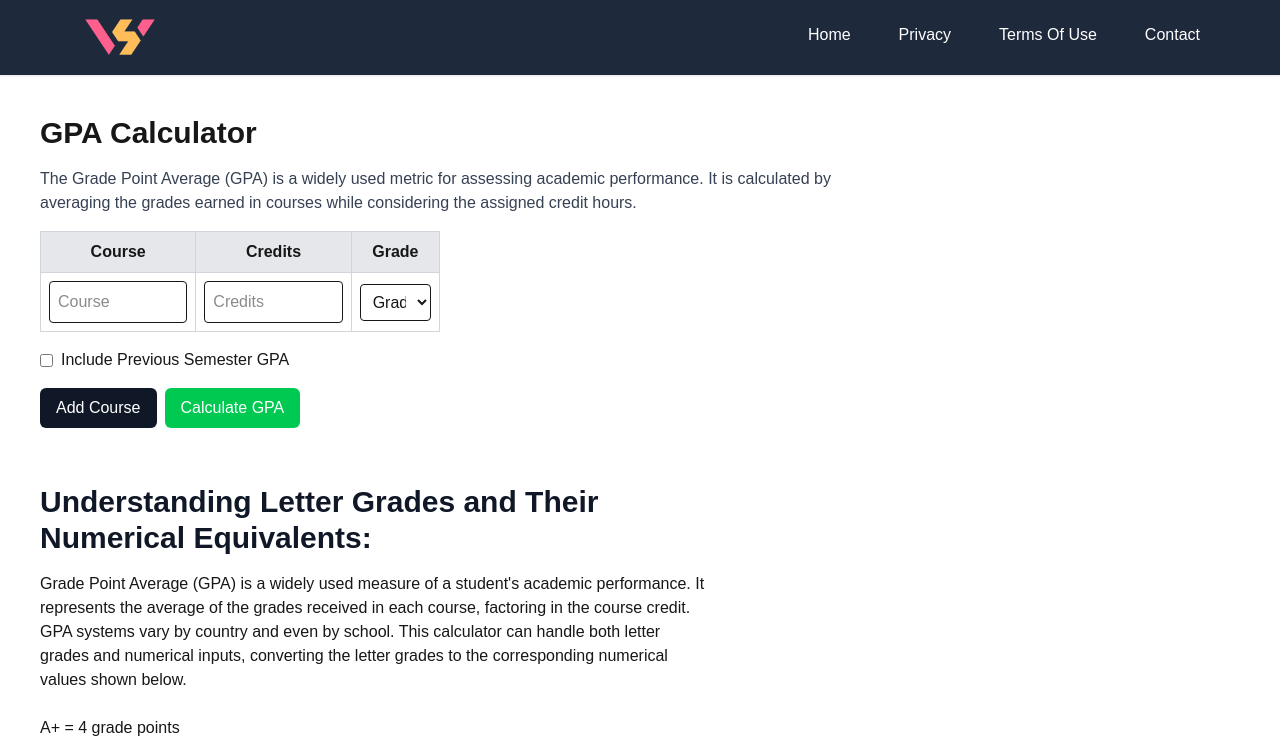
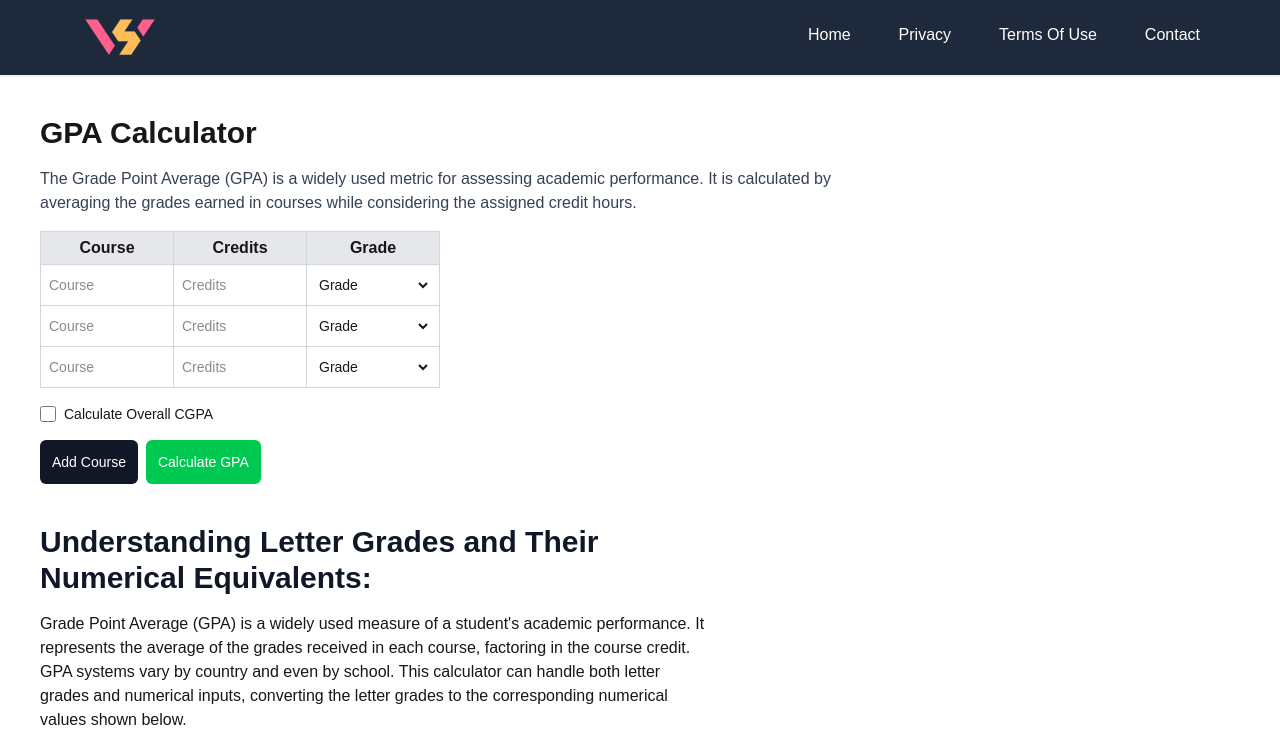
Before and after one commit to ArqamShabir/studentwritinghelper, a Next.js app: page /calculators/gpa-calculator in a window 1280 px wide. Shown: the top 743 px of the page. Built offline with nearby package versions, Linux system fonts and the light colour scheme.

Commit message:
Initial commit

```diff
--- a/src/pages/calculators/gpa-calculator.jsx
+++ b/src/pages/calculators/gpa-calculator.jsx
@@ -2,7 +2,9 @@ import React, { useState } from "react";
 
 const GPACalculator = () => {
   const [grades, setGrades] = useState([
-    { course: "", credits: "", grade: "" }
+    { course: "", credits: "", grade: "" },
+    { course: "", credits: "", grade: "" },
+    { course: "", credits: "", grade: "" },
   ]);
   const [gpa, setGPA] = useState(null);
   const [includePrevGPA, setIncludePrevGPA] = useState(false);
@@ -33,49 +35,47 @@ const GPACalculator = () => {
     let newErrors = [];
     let hasError = false;
 
-    // Reset errors before validation
     let prevErr = {};
 
-    grades.forEach(({ course, credits, grade }) => {
-      let rowErrors = { course: "", credits: "", grade: "" };
+    grades.forEach(({ credits, grade }, index) => {
+      let rowErrors = { credits: "", grade: "" };
 
-      // Validation
-      if (!course.trim()) {
-        rowErrors.course = "Course name is required.";
-        hasError = true;
+      const validCredits = credits.trim();
+      const validGrade = grade.trim();
+
+      if (validCredits === "" || validGrade === "") {
+        return;
       }
-      if (!credits.trim()) {
-        rowErrors.credits = "Credits are required.";
-        hasError = true;
-      }
-      if (!grade.trim()) {
-        rowErrors.grade = "Grade is required.";
+
+      if (validCredits === "" || isNaN(validCredits) || parseFloat(validCredits) < 0) {
+        rowErrors.credits = "Invalid credits.";
         hasError = true;
       }
 
-      newErrors.push(rowErrors);
+      if (validGrade === "" || gradePoints[validGrade] === undefined) {
+        rowErrors.grade = "Invalid grade.";
+        hasError = true;
+      }
 
-      // Accumulate credits and grade points only if valid
-      if (
-        credits.trim() &&
-        !isNaN(credits) &&
-        gradePoints[grade] !== undefined
-      ) {
-        totalCredits += parseFloat(credits);
-        totalPoints += parseFloat(credits) * gradePoints[grade];
+      newErrors[index] = rowErrors;
+
+      if (!hasError) {
+        totalCredits += parseFloat(validCredits);
+        totalPoints += parseFloat(validCredits) * gradePoints[validGrade];
       }
     });
 
     // Handle Previous GPA if included
     if (includePrevGPA) {
       if (!prevGPA.trim()) {
-        prevErr.prevGPA = "Previous GPA is required.";
+        prevErr.prevGPA = "Current CGPA is required.";
         hasError = true;
       }
       if (!prevCredits.trim()) {
-        prevErr.prevCredits = "Previous credits are required.";
+        prevErr.prevCredits = "Total credits studied required.";
         hasError = true;
       }
+
       if (
         prevGPA.trim() &&
         !isNaN(prevGPA) &&
@@ -91,13 +91,14 @@ const GPACalculator = () => {
     setPrevErrors(prevErr);
 
     // Final GPA calculation
-    if (!hasError) {
-      const finalGPA = totalCredits > 0 ? (totalPoints / totalCredits).toFixed(2) : "0.00";
-      setGPA(finalGPA);
+    if (!hasError && totalCredits > 0) {
+      setGPA((totalPoints / totalCredits).toFixed(2));
     } else {
-      setGPA(null); // Clear GPA if there's an error
+      setGPA(null);
     }
   };
+
+
   const handleChange = (index, field, value) => {
     const newGrades = [...grades];
     const newErrors = [...errors];
@@ -125,12 +126,13 @@ const GPACalculator = () => {
         The Grade Point Average (GPA) is a widely used metric for assessing academic performance. It is calculated by averaging the grades earned in courses while considering the assigned credit hours.
       </p>
 
-      <table className="w-full border-collapse border border-gray-300 mb-4 max-w-[400px]">
+      <div className="overflow-auto w-full">
+      <table className="w-full table-fixed border-collapse mb-4  max-w-[400px]">
         <thead>
           <tr className="bg-gray-200">
-            <th className="border border-gray-300 px-4 py-2">Course</th>
-            <th className="border border-gray-300 px-4 py-2">Credits</th>
-            <th className="border border-gray-300 px-4 py-2">Grade</th>
+            <th className="border border-gray-300 w-1/4 px-1 py-1">Course</th>
+            <th className="border border-gray-300 w-1/4 px-1 py-1">Credits</th>
+            <th className="border border-gray-300 w-1/4 px-1 py-1">Grade</th>
           </tr>
         </thead>
         <tbody>
@@ -141,30 +143,40 @@ const GPACalculator = () => {
                   type="text"
                   value={row.course}
                   onChange={(e) => handleChange(index, "course", e.target.value)}
-                  className="w-full p-2 border rounded"
+                  className="w-full text-sm focus:outline-none"
                   placeholder="Course"
+                  maxLength={20}
                 />
-                {errors[index]?.course && (
-                    <p className="text-red-500 text-sm">{errors[index].course}</p>
-                  )}
               </td>
               <td className="border border-gray-300 px-2 py-2">
                 <input
                   type="number"
                   value={row.credits}
                   onChange={(e) => handleChange(index, "credits", e.target.value)}
-                  className="w-full p-2 border rounded"
+                  className="w-full text-sm focus:outline-none"
                   placeholder="Credits"
+                  onInput={(e) => {
+                    if (e.target.value.length > 2) {
+                      e.target.value = e.target.value.slice(0, 2);
+                    }
+                  }}
+                  min="0"
+                  max="99"
+                  onKeyDown={(e) => {
+                    if (e.key === "e" || e.key === "+" || e.key === "-") {
+                      e.preventDefault();
+                    }
+                  }}
                 />
                 {errors[index]?.credits && (
-                    <p className="text-red-500 text-sm">{errors[index].credits}</p>
+                    <p className="text-red-500 text-xs mt-1">{errors[index].credits}</p>
                   )}
               </td>
               <td className="border border-gray-300 px-2 py-2">
                 <select
                   value={row.grade}
                   onChange={(e) => handleChange(index, "grade", e.target.value)}
-                  className="w-full p-2 border rounded"
+                  className="w-full text-sm focus:outline-none"
                 >
                   <option value="">Grade</option>
                   {Object.keys(gradePoints).map((grade) => (
@@ -174,33 +186,34 @@ const GPACalculator = () => {
                   ))}
                 </select>
                 {errors[index]?.grade && (
-                    <p className="text-red-500 text-sm">{errors[index].grade}</p>
+                    <p className="text-red-500 text-xs mt-1">{errors[index].grade}</p>
                   )}
               </td>
             </tr>
           ))}
         </tbody>
       </table>
+        </div>
 
-      <label className="flex items-center mb-4 cursor-pointer w-fit ">
+      <label className="flex items-center mb-4 w-fit cursor-pointer text-sm">
         <input
           type="checkbox"
           checked={includePrevGPA}
           onChange={() => setIncludePrevGPA(!includePrevGPA)}
-          className="mr-2"
+          className="mr-2 w-4 h-4"
         />
-        Include Previous Semester GPA
+        Calculate Overall CGPA
       </label>
 
       {includePrevGPA && (
-        <div className="flex gap-5 mb-4">
+        <div className="grid grid-cols-2 gap-2 mb-4 max-w-[400px]">
           <div>
           <input
             type="number"
-            placeholder="Previous GPA"
+            placeholder="Current CGPA"
             value={prevGPA}
             onChange={(e) => setPrevGPA(e.target.value)}
-            className="w-full p-2 border rounded"
+            className="border rounded w-full text-sm p-2"
           />
           {prevErrors.prevGPA && (
                 <p className="text-red-500 text-sm">{prevErrors.prevGPA}</p>
@@ -209,10 +222,10 @@ const GPACalculator = () => {
               <div>
           <input
             type="number"
-            placeholder="Previous Semester Credits"
+            placeholder="Credits Done"
             value={prevCredits}
             onChange={(e) => setPrevCredits(e.target.value)}
-            className="w-full p-2 border rounded"
+            className="border rounded w-full text-sm p-2"
           />
                         {prevErrors.prevCredits && (
                 <p className="text-red-500 text-sm">{prevErrors.prevCredits}</p>
@@ -221,20 +234,22 @@ const GPACalculator = () => {
         </div>
       )}
 
+<div className="flex gap-2">
       <button
         onClick={addRow}
-        className="bg-gray-900 hover:bg-gray-700 text-white px-4 py-2 rounded-md mr-2 mb-4 cursor-pointer"
+        className="bg-gray-900 hover:bg-gray-700 text-white text-sm px-3 py-3 rounded-md cursor-pointer"
       >
         Add Course
       </button>
       <button
         onClick={calculateGPA}
-        className="bg-green-500 hover:bg-green-900 text-white px-4 py-2 rounded-md cursor-pointer"
+        className="bg-green-500 hover:bg-green-700 text-white text-sm px-3 py-3 rounded-md cursor-pointer"
       >
         Calculate GPA
       </button>
+</div>
       {gpa && (
-        <div className="mt-4 p-4 bg-gray-900 text-white font-bold rounded">
+        <div className="mt-4 p-3 bg-gray-900 text-white text-sm font-bold rounded max-w-[400px]">
           Your GPA: {gpa}
         </div>
       )}
@@ -279,7 +294,7 @@ const GPACalculator = () => {
       <td>Math</td>
       <td className="cinfoBodL">4</td>
       <td className="cinfoBodL">A+</td>
-      <td className="cinfoBodL">4 x 4.3 = 17.2</td>
+      <td className="cinfoBodL">4 x 4 = 16</td>
     </tr>
     <tr>
       <td>Physics</td>
```
Also changed, not shown: public/WhatsApp Image 2025-03-15 at 02.00.43_4332def1.jpg (added).
